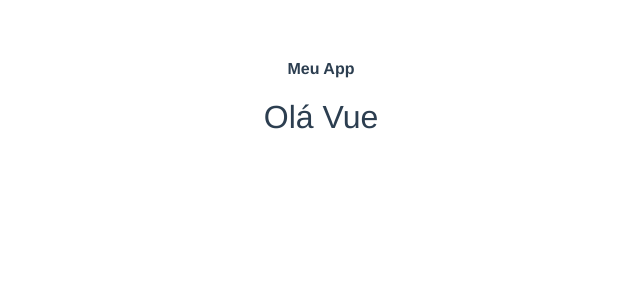
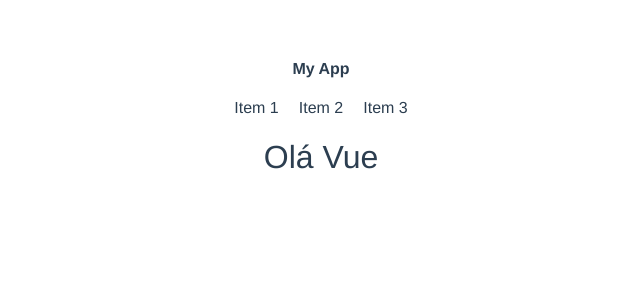
Before and after one commit to AndreLuizGomesPereira/browserify, a Vue app: page / in a window 1280 px wide. Shown: the top 300 px of the page, without its empty margins (319-959 px from the left). Built offline with nearby package versions, Linux system fonts and the light colour scheme.

Commit message:
Slots e componentização

```diff
--- a/src/App.vue
+++ b/src/App.vue
@@ -1,6 +1,12 @@
 <template>
   <div id="app">
-    <my-menu title="Meu App"></my-menu>
+    <my-menu title="My App">
+      <ul>
+        <li>Item 1</li>
+        <li>Item 2</li>
+        <li>Item 3</li>
+      </ul>
+    </my-menu>
     <h1>{{ msg }}</h1>
   </div>
 </template>
--- a/src/MyMenu.vue
+++ b/src/MyMenu.vue
@@ -1,10 +1,15 @@
 <template>
-  <h4>{{ title }}</h4>
+  <div>
+    <h4>{{ title }}</h4>
+    <div>
+      <slot></slot>
+    </div>
+  </div>
 </template>
 
 <script>
 export default {
-    props: ['title']
+  props: ["title"],
 };
 </script>
 <style></style>
```
